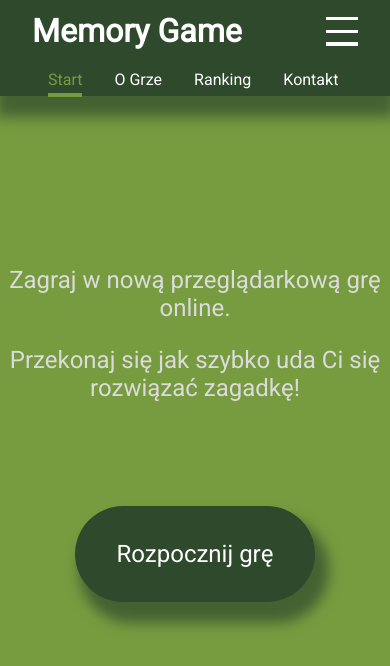
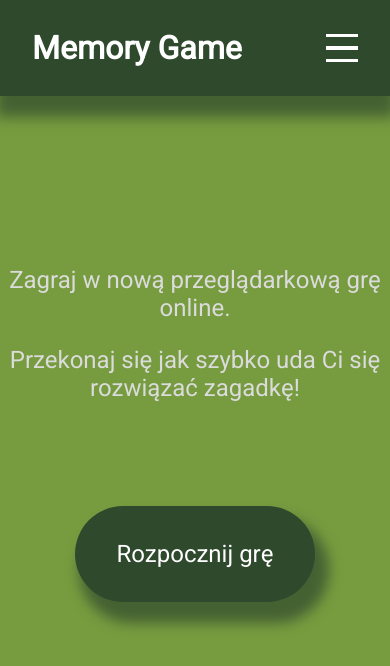
Before and after one commit to arturpiszczek/memory-game, a React (Create React App) app: page /home in a window 390 px wide. Shown: the top 666 px of the page. Built offline with nearby package versions, Linux system fonts and the light colour scheme.

Commit message:
Change styles in the MainHeader component

```diff
--- a/src/components/Layout/MainHeader.module.css
+++ b/src/components/Layout/MainHeader.module.css
@@ -19,27 +19,33 @@ h1 {
   margin: 0;
 }
 
-.header ul {
+.nav ul {
   list-style: none;
   margin: 0;
   padding: 0;
 }
 
-.header li {
+.nav li {
   display: inline-block;
   margin: 0 1rem;
 }
 
-.header a {
+.nav a {
   color: #fff;
   text-decoration: none;
 }
 
-.header a:hover,
-.header a:active,
-.header a.active {
+.nav a:hover,
+.nav a:active,
+.nav a.active {
   color: #779c3f;
   cursor: pointer;
   padding-bottom: 0.25rem;
   border-bottom: 4px solid #779c3f;
 }
+
+@media (max-width: 640px) {
+  .nav {
+    display: none;
+  }
+}
```
